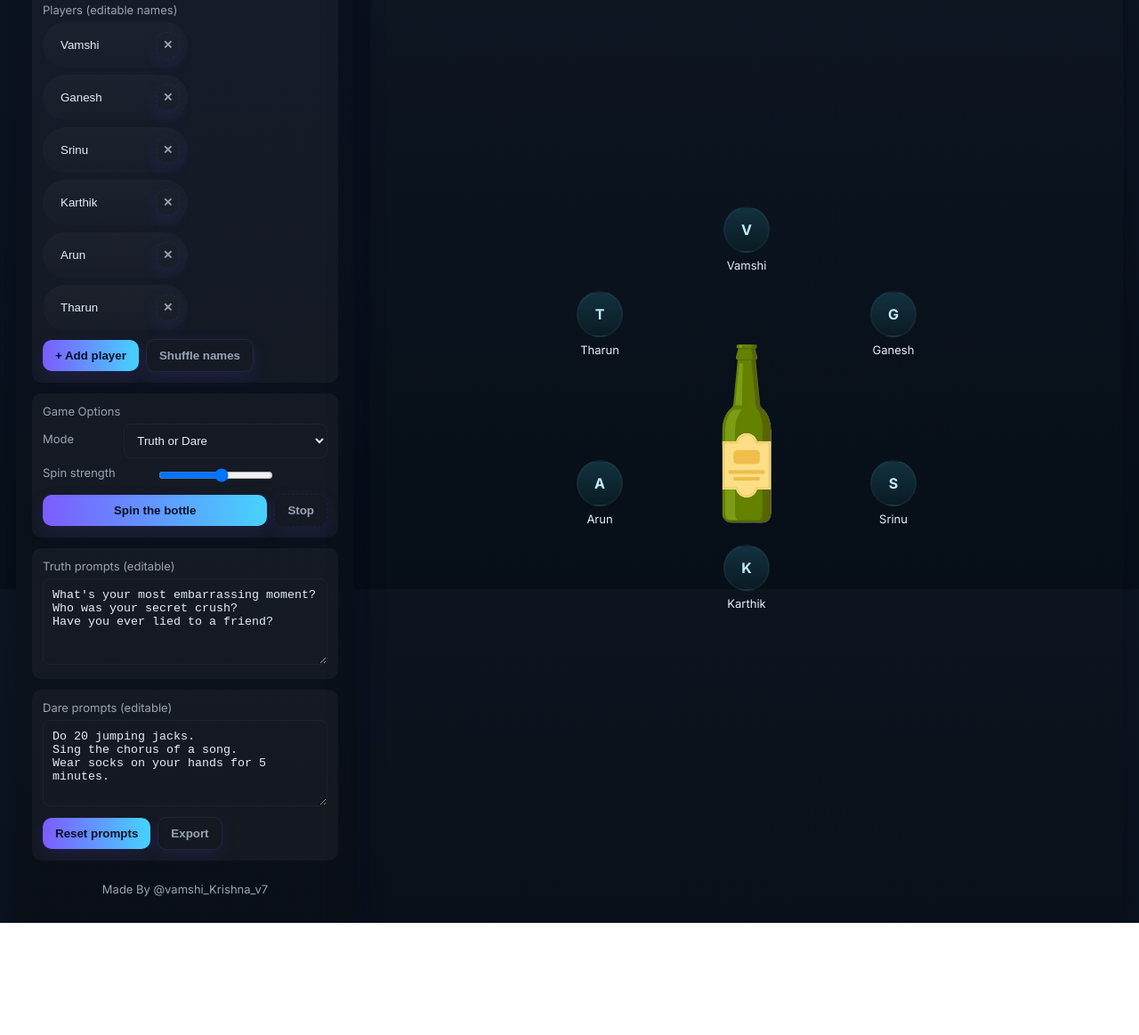
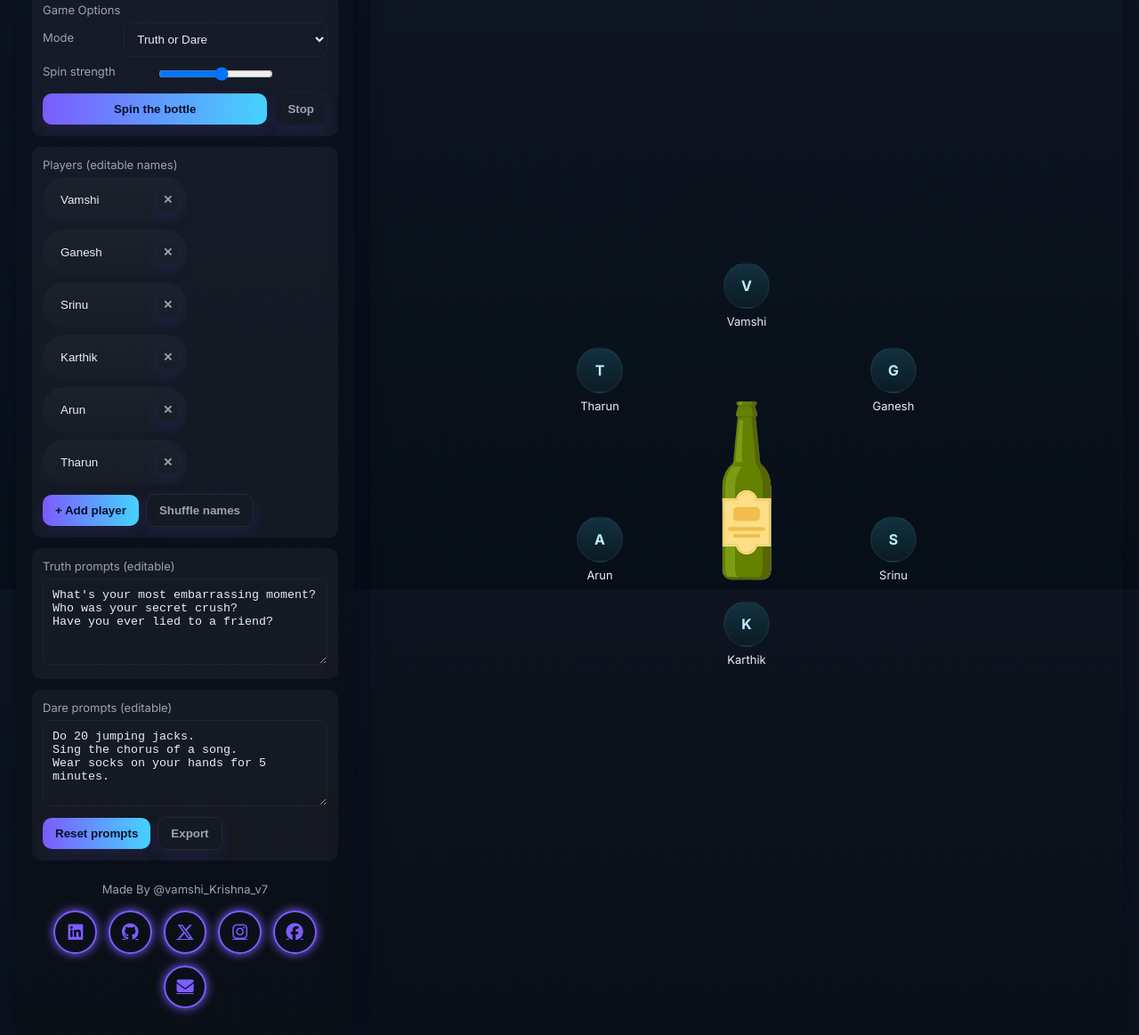
Before and after one commit to vamshibusiness/Truth-or-dare, a plain HTML site: page index.html in a window 1280 px wide. Shown: the part 138-1301 px from the top of the page at 89% size. Before the commit the page ends 1175 px from the top, so only its background shows below. Drawn offline with Linux system fonts and the light colour scheme.

Commit message:
Add files via upload

```diff
--- a/index.html
+++ b/index.html
@@ -5,6 +5,7 @@
 <meta name="viewport" content="width=device-width,initial-scale=1" />
 <title>Truth or Dare — 2D Bottle spin (updated)</title>
 <link href="https://fonts.googleapis.com/css2?family=Inter:wght@300;400;600;700&display=swap" rel="stylesheet">
+<link rel="stylesheet" href="https://cdnjs.cloudflare.com/ajax/libs/font-awesome/6.5.1/css/all.min.css">
 <link rel="stylesheet" href="stylee.css">
 </head>
 <body>
@@ -19,15 +20,6 @@
 <input type="range" id="zoomRange" min="0.5" max="2" step="0.1" value="1">
         <h1>Truth or Dare</h1>
         <div class="small">2D spin • Editable players • Truth & Dare lists</div>
-      </div>
-    </div>
-
-    <div class="section">
-      <label>Players (editable names)</label>
-      <div class="players-list" id="playersList"></div>
-      <div style="margin-top:10px" class="row">
-        <button class="btn" id="addPlayerBtn">+ Add player</button>
-        <button class="btn secondary" id="shuffleNamesBtn">Shuffle names</button>
       </div>
     </div>
 
@@ -50,6 +42,16 @@
         <button class="btn ghost" id="stopBtn">Stop</button>
       </div>
     </div>
+    <div class="section">
+      <label>Players (editable names)</label>
+      <div class="players-list" id="playersList"></div>
+      <div style="margin-top:10px" class="row">
+        <button class="btn" id="addPlayerBtn">+ Add player</button>
+        <button class="btn secondary" id="shuffleNamesBtn">Shuffle names</button>
+      </div>
+    </div>
+
+
 
     <div class="section">
       <label>Truth prompts (editable)</label>
@@ -69,7 +71,20 @@ Wear socks on your hands for 5 minutes.</textarea>
       </div>
     </div>
 
-    <footer>Made By @vamshi_Krishna_v7</footer>
+    <footer>Made By @vamshi_Krishna_v7
+      <br></br>
+    <section id="contact">
+           <div class="social-icons">
+            <a href="https://linkedin.com/in/vamshi-krishna-687b05315" target="_blank"><i class="fa-brands fa-linkedin"></i></a>
+            <a href="https://github.com/vamshibusiness" target="_blank"><i class="fa-brands fa-github"></i></a>
+            <a href="https://twitter.com/yourtwitterhandle" target="_blank"><i class="fa-brands fa-x-twitter"></i></a>
+            <a href="https://instagram.com/vamshi_krishna_v7" target="_blank"><i class="fa-brands fa-instagram"></i></a>
+            <a href="https://www.facebook.com/bandavamshikrishna2457" target="_blank"><i class="fa-brands fa-facebook"></i></a>
+            <a href="mailto:vamshibusiness07@gmail.com"><i class="fa-solid fa-envelope"></i></a>
+        </div>
+    </section>
+    </footer>
+
   </div>
 
   <!-- stage -->
--- a/stylee.css
+++ b/stylee.css
@@ -86,3 +86,72 @@ footer{padding:12px;text-align:center;color:var(--muted);font-size:13px}
   .panel{order:2;height:auto}
   .stage{order:1;min-height:60vh}
 }
+/* Contact Section */
+.contact-section {
+    text-align: center;
+    padding: 2rem 1rem;
+    background-color: rgba(255, 255, 255, 0.04); /* glass effect */
+    backdrop-filter: blur(6px); /* optional frosted glass look */
+    border-radius: 8px; /* optional rounded edges */
+}
+
+.contact-section .section-title {
+    font-size: 1.5rem;
+    color: #fff;
+    margin-bottom: 0.5rem;
+}
+
+.contact-section .section-subtitle {
+    font-size: 0.9rem;
+    color: #ccc;
+    margin-bottom: 1.5rem;
+}
+
+/* Social Icons */
+.social-icons {
+    display: flex;
+    justify-content: center;
+    flex-wrap: wrap;
+    gap: 0.8rem;
+}
+
+.social-icons a {
+    display: inline-flex;
+    justify-content: center;
+    align-items: center;
+    width: 2.8rem; /* smaller size */
+    height: 2.8rem; /* smaller size */
+    background-color: transparent;
+    border: 0.15rem solid var(--accent);
+    font-size: 1.2rem; /* smaller icon */
+    border-radius: 50%;
+    transition: 0.3s ease;
+    color: var(--accent);
+    animation: glowPulse 2s infinite alternate;
+}
+
+.social-icons a:hover {
+    color: #fff;
+    background-color: var(--accent);
+    transform: scale(1.15) translateY(-3px);
+    box-shadow: 0 0 14px var(--accent);
+}
+
+/* Neon Pulse Animation */
+@keyframes glowPulse {
+    0% {
+        box-shadow: 0 0 3px var(--accent);
+    }
+    100% {
+        box-shadow: 0 0 12px var(--accent);
+    }
+}
+
+/* Mobile Adjustments */
+@media (max-width: 400px) {
+    .social-icons a {
+        width: 2.0rem;
+        height: 2.0rem;
+        font-size: 1.1rem;
+    }
+}
```
